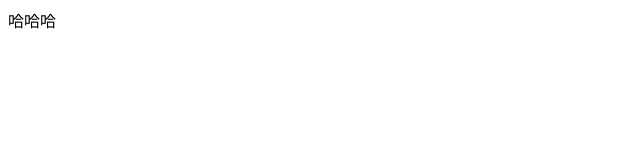
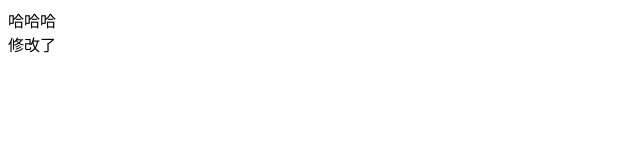
Before and after one commit to liubowen940317/my_github_demo, a plain HTML site: page index.html in a window 1280 px wide. Shown: the full height of the page, 0-640 px from the left. Drawn offline with Linux system fonts and the light colour scheme.

Commit message:
修改后

```diff
--- a/index.html
+++ b/index.html
@@ -8,5 +8,6 @@
   </head>
   <body>
     哈哈哈
+    <div>修改了</div>
   </body>
 </html>
--- a/login.js
+++ b/login.js
@@ -1,3 +1,4 @@
 function login() {
   console.log('登录功能完成')
+  console.log('1111')
 }
```
